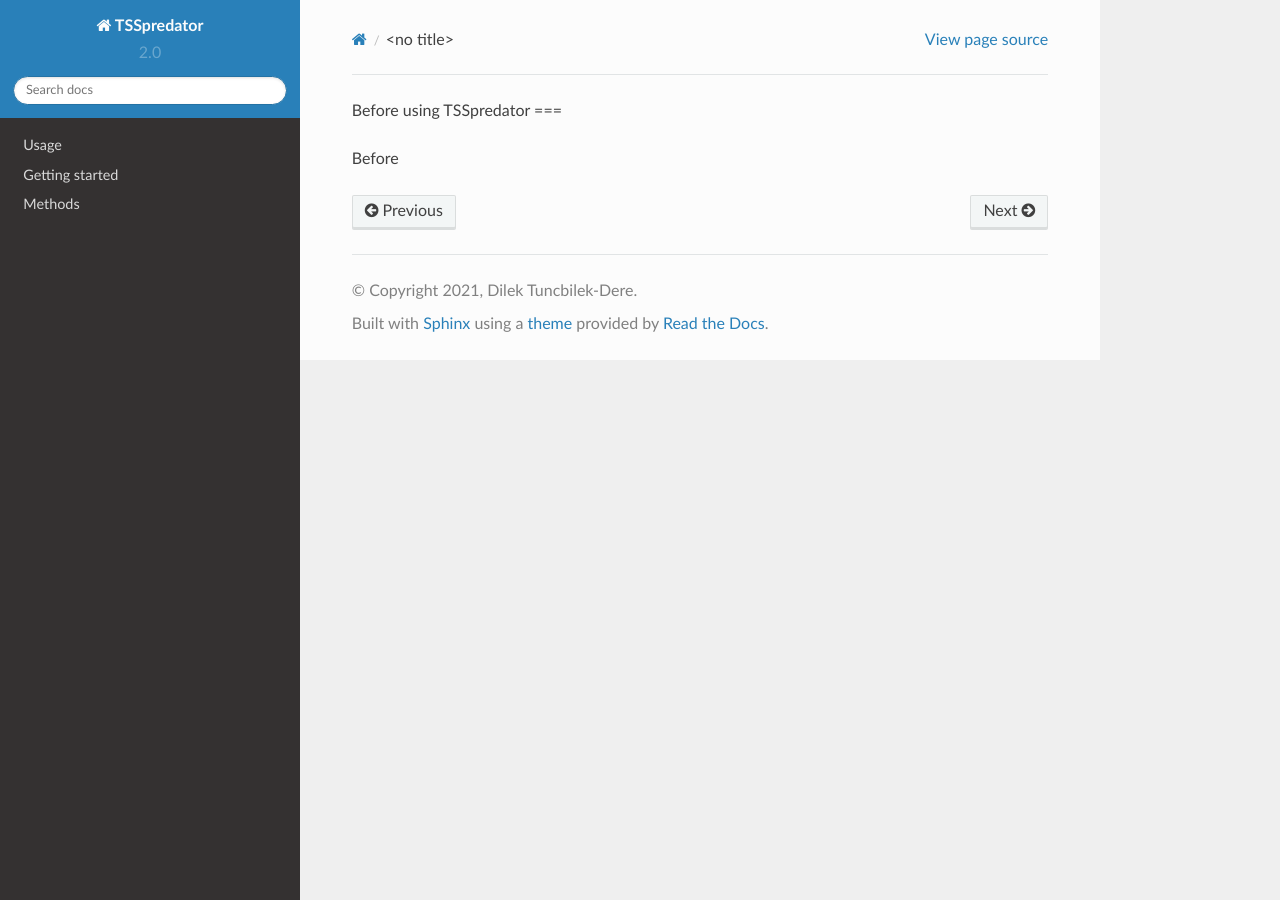
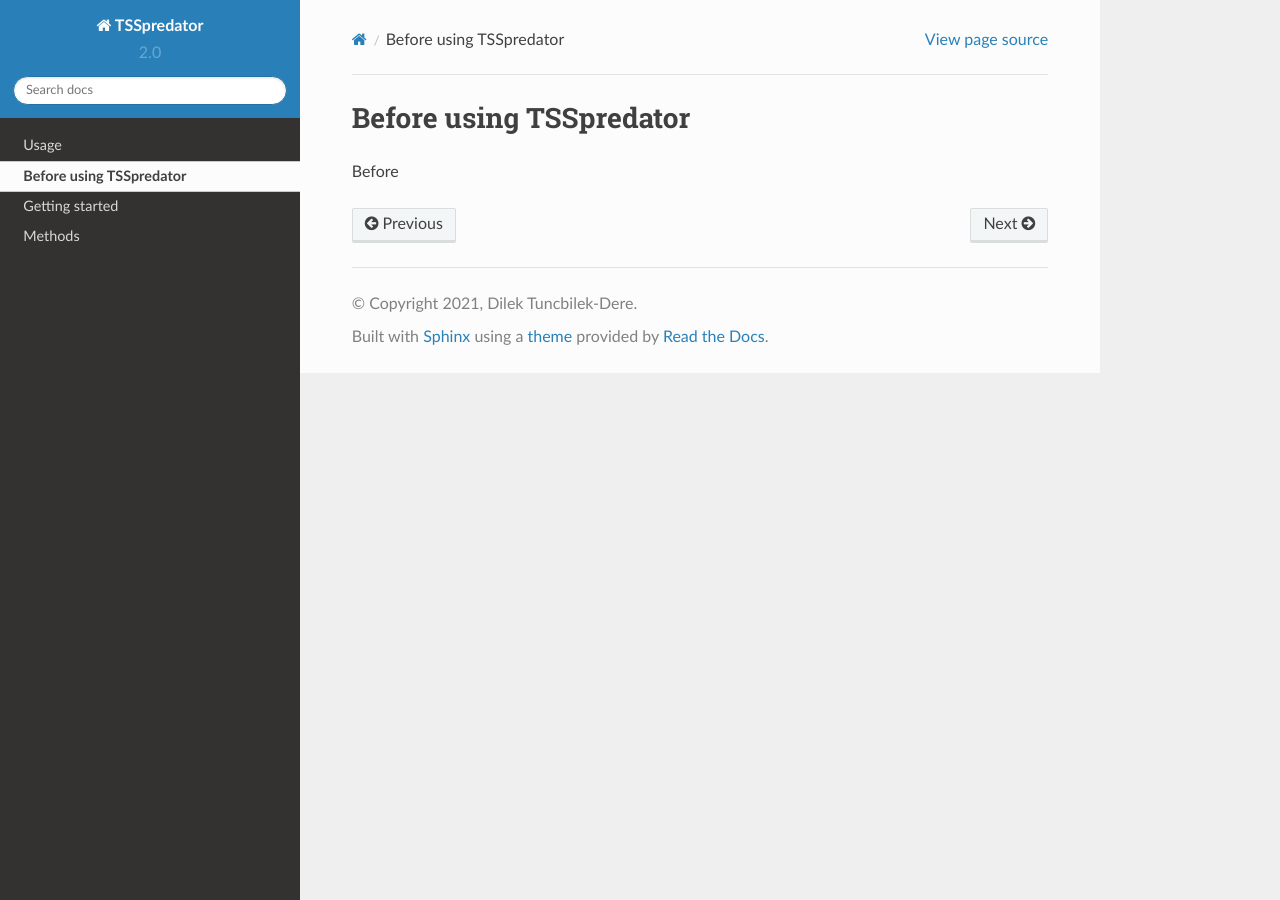
Before and after one commit to Integrative-Transcriptomics/TSSpredator2.0-rtd, a Sphinx documentation site: the page built from docs/source/api.rst, in a window 1280 px wide. Built offline with Sphinx 7.4.7 and the Read the Docs theme 2.0.0, drawn with Linux system fonts in a browser that asks for light colours.

```diff
--- a/docs/source/api.rst
+++ b/docs/source/api.rst
@@ -1,6 +1,6 @@
 Before using TSSpredator
-===
+===========
 
-.. _before_
+.. _before:
 
 Before
```
